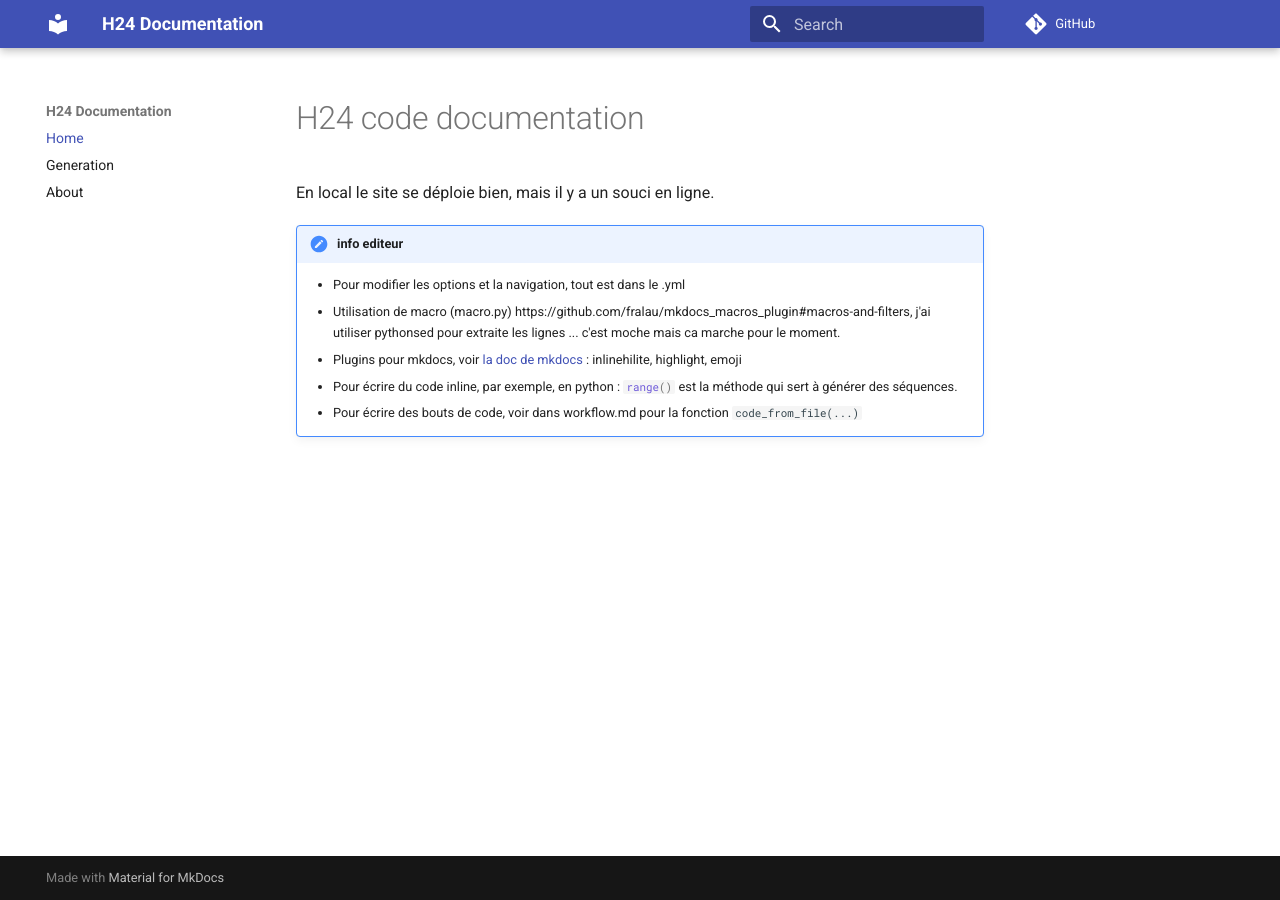
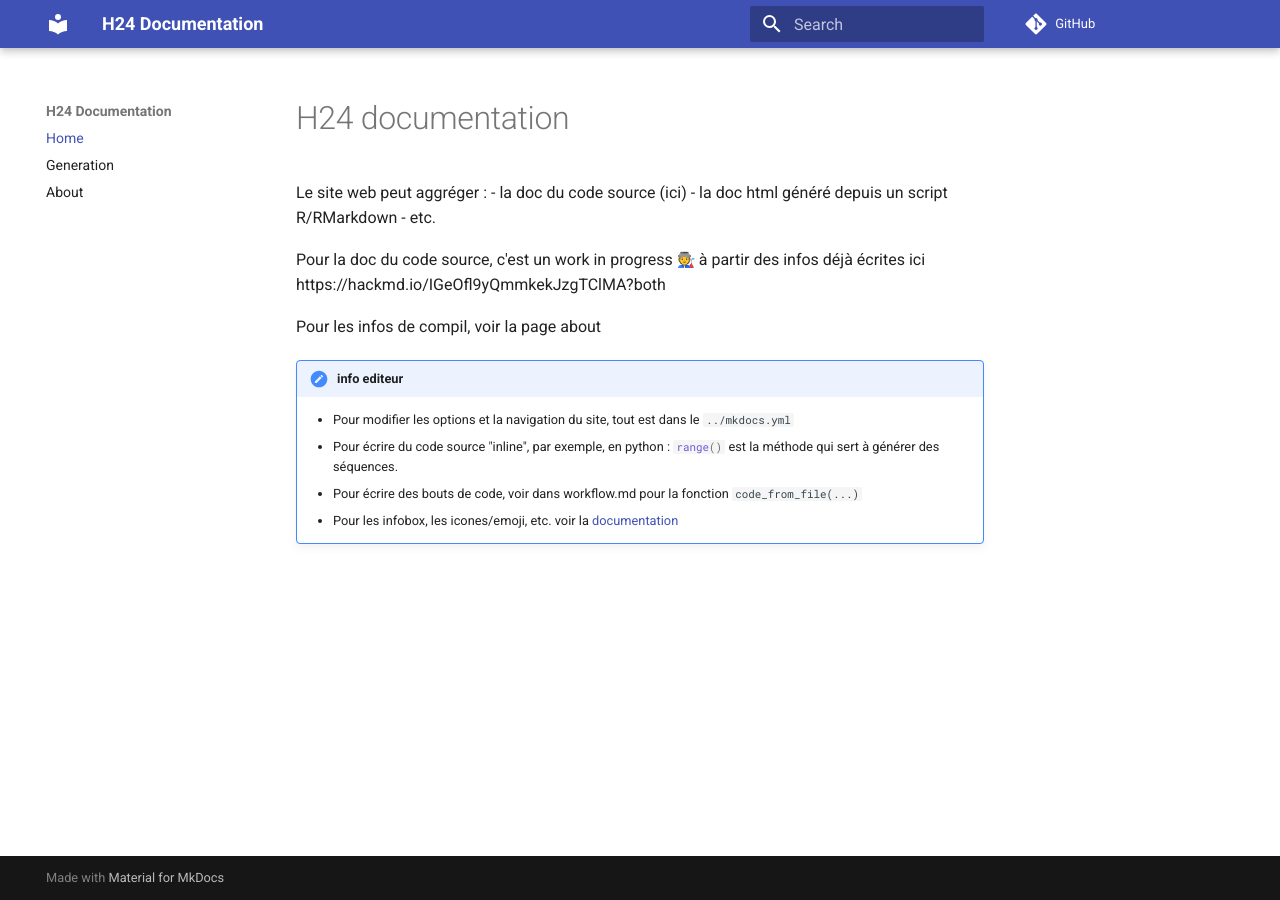
Before and after one commit to eighties-cities/h24, an MkDocs documentation site: the page built from docs/index.md, in a window 1280 px wide. Built offline with MkDocs 1.6.1 and Material for MkDocs 9.7.7, drawn with Linux system fonts in a browser that asks for light colours; emoji names are drawn with the system emoji font; comment, search, counter and statistics services are not loaded.

Commit message:
add some new documentation

```diff
--- a/docs/index.md
+++ b/docs/index.md
@@ -1,10 +1,17 @@
-# H24 code documentation
+# H24 documentation
 
-En local le site se déploie bien, mais il y a un souci en ligne.
+Le site web peut aggréger :
+- la doc du code source (ici)
+- la doc html généré depuis un script R/RMarkdown
+- etc.
+
+Pour la doc du code source, c'est un work in progress :factory_worker: à partir des infos déjà écrites ici https://hackmd.io/IGeOfl9yQmmkekJzgTClMA?both
+
+Pour les infos de compil, voir la page about
 
 !!! note "info editeur"
-    - Pour modifier les options et la navigation, tout est dans le .yml
-    - Utilisation de macro (macro.py) https://github.com/fralau/mkdocs_macros_plugin#macros-and-filters, j'ai utiliser pythonsed pour extraite les lignes ... c'est moche mais ca marche pour le moment.
-    - Plugins pour mkdocs, voir [la doc de mkdocs](https://squidfunk.github.io/mkdocs-material/reference/abbreviations/)  : inlinehilite, highlight, emoji
-    - Pour écrire du code inline, par exemple, en python : `#!python range()` est la méthode qui sert à générer des séquences.
+
+    - Pour modifier les options et la navigation du site, tout est dans le `../mkdocs.yml`
+    - Pour écrire du code source "inline", par exemple, en python : `#!python range()` est la méthode qui sert à générer des séquences.
     - Pour écrire des bouts de code, voir dans workflow.md pour la fonction `code_from_file(...)`
+    - Pour les infobox, les icones/emoji, etc. voir la [documentation](https://squidfunk.github.io/mkdocs-material/reference/admonitions/)
```
Also changed, not shown: docs/about.md (+14 -0 lines).
